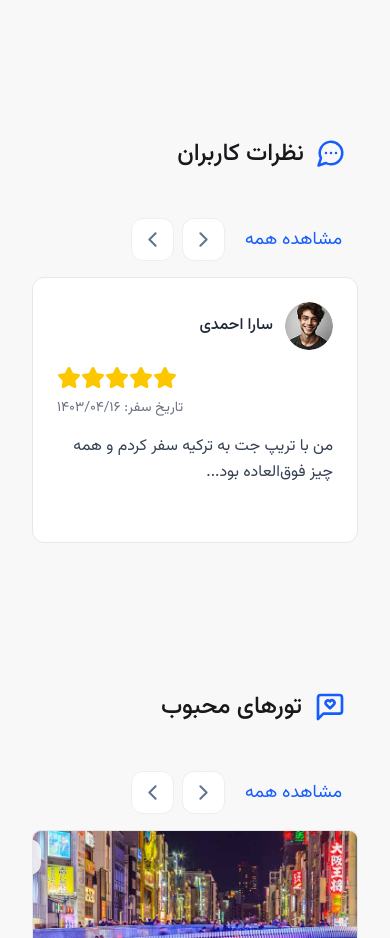
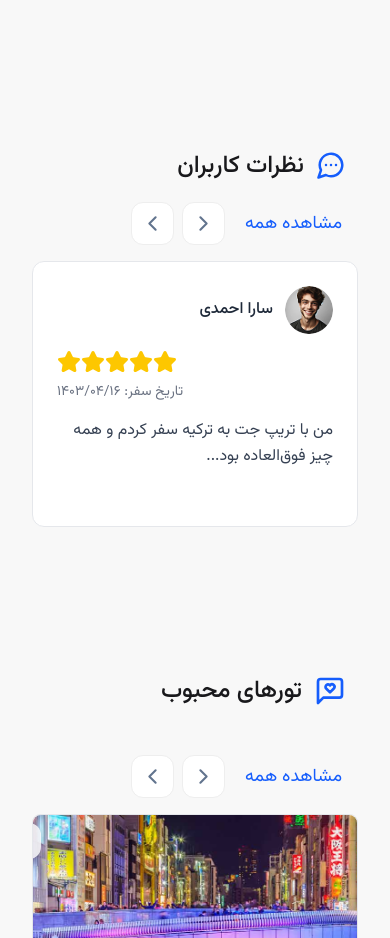
Before and after one commit to PouyaBirvand/TripJet, a Next.js app: page / in a window 390 px wide. Shown: the part 3380-4318 px from the top of the page. Built offline with nearby package versions, Linux system fonts and the light colour scheme.

Commit message:
style(home): adjust comments component layout

```diff
--- a/src/components/home/Comments/Comments.js
+++ b/src/components/home/Comments/Comments.js
@@ -82,7 +82,7 @@ const Comments = () => {
 
   return (
     <Slider renderItem={item => <CommentsBox item={item} />} {...swiperConfig}>
-      <div className='mb-4 sm:mb-0'>
+      <div className='relative top-3 md:top-0'>
         <SecHeader lTitle="نظرات کاربران">
           <MessageCircleMore size={30} />
         </SecHeader>
```
